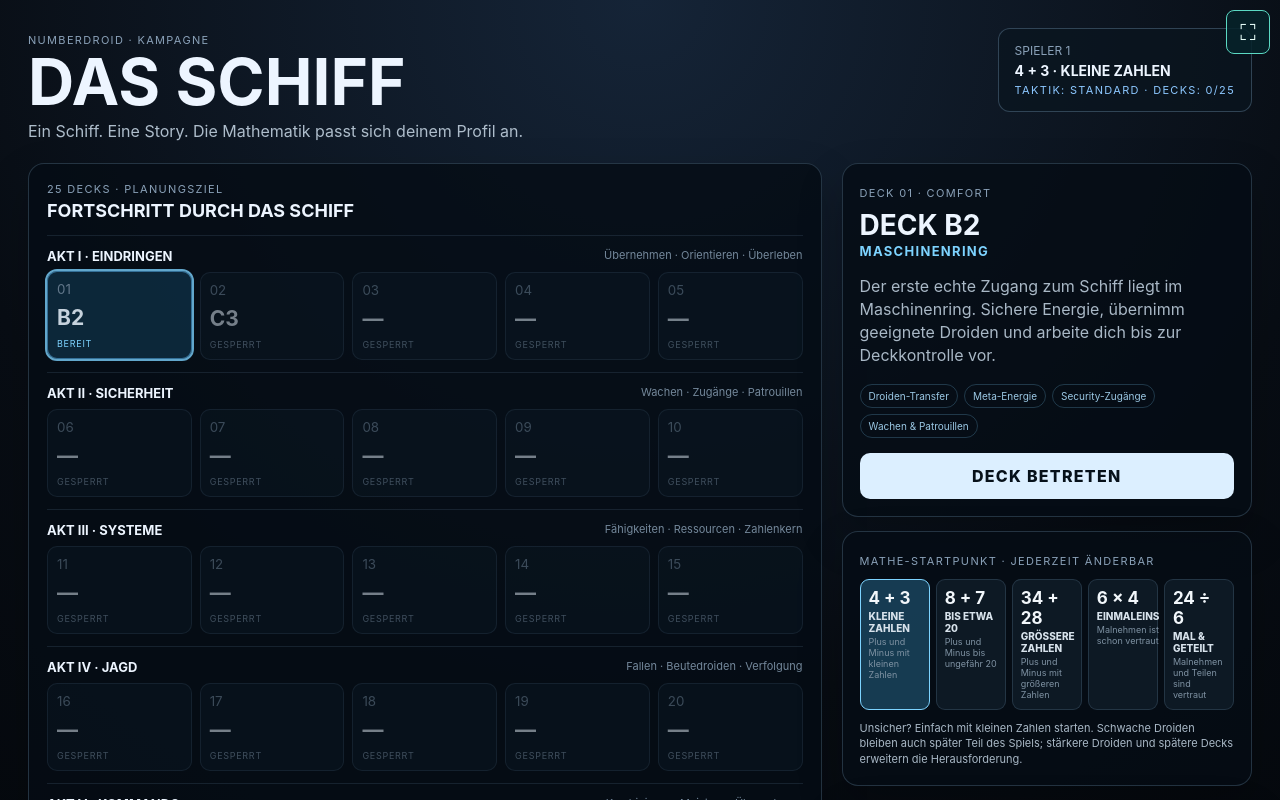
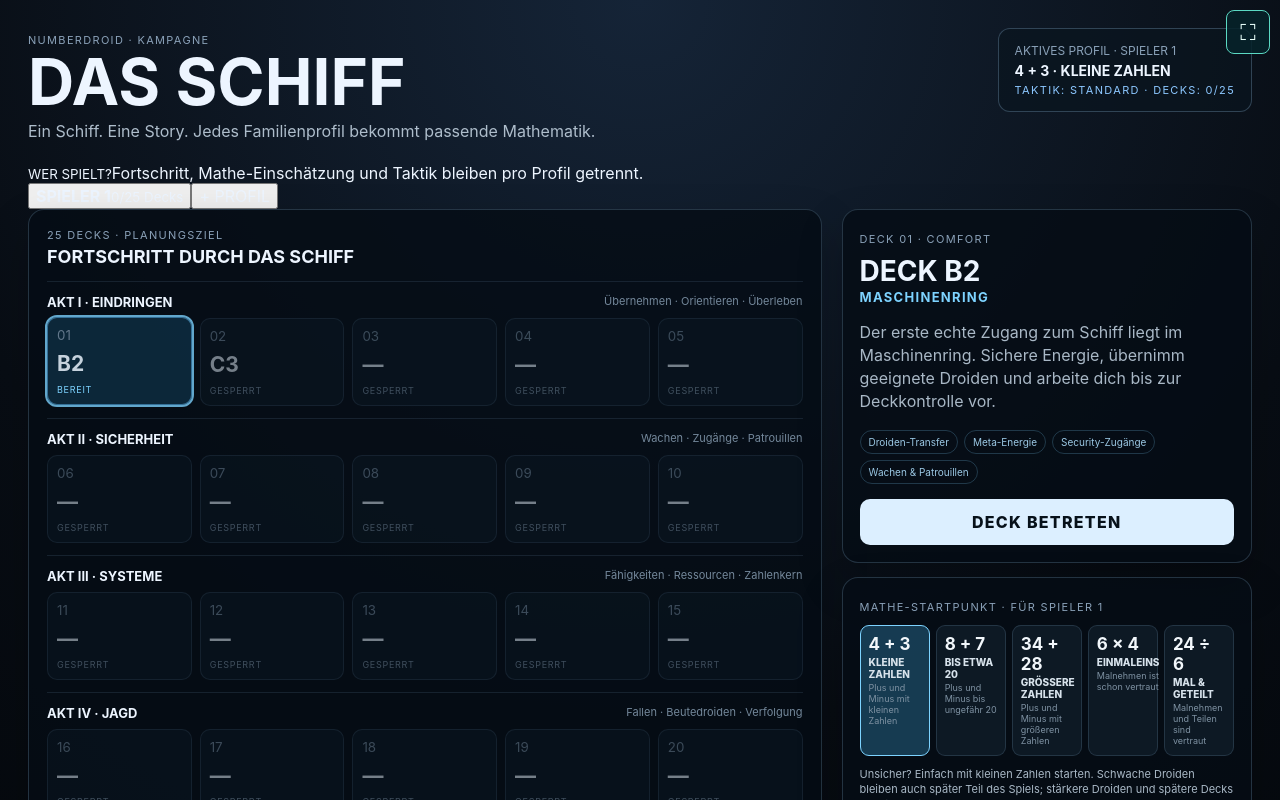
Before and after one commit to KlausUllrich/numberdroid, a React (Vite) app: page / in a window 1280 px wide. Built offline with nearby package versions, Linux system fonts and the light colour scheme.

Commit message:
Add family profile selector to ship screen

```diff
--- a/src/campaign/CampaignScreen.tsx
+++ b/src/campaign/CampaignScreen.tsx
@@ -1,11 +1,14 @@
-import { useMemo, useState } from "react";
+import { useEffect, useMemo, useState } from "react";
 import { CAMPAIGN_ACTS, CAMPAIGN_DECKS, campaignDeckPlayable, type CampaignDeck } from "../game/campaign";
 import { MATH_START_OPTIONS, TACTICAL_CHALLENGES, type PlayerProfile } from "../game/playerProfile";
 import "./CampaignScreen.css";
 
 type Props = {
   profile: PlayerProfile;
+  profiles: PlayerProfile[];
   onProfileChange: (profile: PlayerProfile) => void;
+  onSelectProfile: (profileId: string) => void;
+  onCreateProfile: () => void;
   onStartDeck: (deck: CampaignDeck) => void;
 };
 
@@ -16,11 +19,25 @@ function deckStatus(profile: PlayerProfile, deck: CampaignDeck) {
   return { unlocked, completed, playable };
 }
 
-export function CampaignScreen({ profile, onProfileChange, onStartDeck }: Props) {
+export function CampaignScreen({
+  profile,
+  profiles,
+  onProfileChange,
+  onSelectProfile,
+  onCreateProfile,
+  onStartDeck,
+}: Props) {
   const [selectedDeckId, setSelectedDeckId] = useState(() => {
     const firstOpen = CAMPAIGN_DECKS.find((deck) => profile.unlockedDeckIds.includes(deck.id) && !profile.completedDeckIds.includes(deck.id));
     return firstOpen?.id ?? CAMPAIGN_DECKS[0].id;
   });
+
+  useEffect(() => {
+    const firstOpen = CAMPAIGN_DECKS.find((deck) => profile.unlockedDeckIds.includes(deck.id) && !profile.completedDeckIds.includes(deck.id));
+    const firstUnlocked = CAMPAIGN_DECKS.find((deck) => profile.unlockedDeckIds.includes(deck.id));
+    setSelectedDeckId(firstOpen?.id ?? firstUnlocked?.id ?? CAMPAIGN_DECKS[0].id);
+  }, [profile.id]);
+
   const selectedDeck = CAMPAIGN_DECKS.find((deck) => deck.id === selectedDeckId) ?? CAMPAIGN_DECKS[0];
   const selectedStatus = deckStatus(profile, selectedDeck);
   const selectedMath = MATH_START_OPTIONS.find((option) => option.id === profile.mathStartId) ?? MATH_START_OPTIONS[0];
@@ -37,14 +54,34 @@ export function CampaignScreen({ profile, onProfileChange, onStartDeck }: Props)
         <div>
           <small>NUMBERDROID · KAMPAGNE</small>
           <h1>DAS SCHIFF</h1>
-          <p>Ein Schiff. Eine Story. Die Mathematik passt sich deinem Profil an.</p>
+          <p>Ein Schiff. Eine Story. Jedes Familienprofil bekommt passende Mathematik.</p>
         </div>
         <div className="nd-profile-summary">
-          <span>{profile.name}</span>
+          <span>AKTIVES PROFIL · {profile.name}</span>
           <b>{selectedMath.example} · {selectedMath.label}</b>
           <small>TAKTIK: {selectedTactical.label} · DECKS: {profile.completedDeckIds.length}/25</small>
         </div>
       </header>
+
+      <section className="nd-profile-switcher" aria-label="Familienprofile">
+        <div className="nd-profile-switcher-copy">
+          <small>WER SPIELT?</small>
+          <span>Fortschritt, Mathe-Einschätzung und Taktik bleiben pro Profil getrennt.</span>
+        </div>
+        <div className="nd-profile-chips">
+          {profiles.map((entry) => (
+            <button
+              key={entry.id}
+              className={entry.id === profile.id ? "selected" : ""}
+              onClick={() => onSelectProfile(entry.id)}
+            >
+              <b>{entry.name}</b>
+              <small>{entry.completedDeckIds.length}/25 Decks</small>
+            </button>
+          ))}
+          <button className="add" onClick={onCreateProfile}>+ PROFIL</button>
+        </div>
+      </section>
 
       <section className="nd-campaign-layout">
         <div className="nd-ship-panel">
@@ -109,7 +146,7 @@ export function CampaignScreen({ profile, onProfileChange, onStartDeck }: Props)
           </section>
 
           <section className="nd-campaign-card">
-            <small>MATHE-STARTPUNKT · JEDERZEIT ÄNDERBAR</small>
+            <small>MATHE-STARTPUNKT · FÜR {profile.name}</small>
             <div className="nd-math-options">
               {MATH_START_OPTIONS.map((option) => (
                 <button
```
